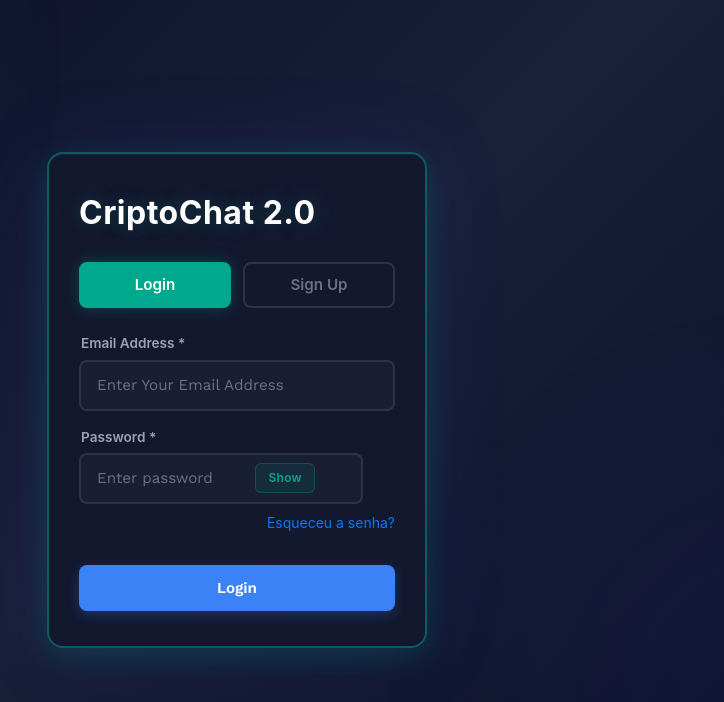
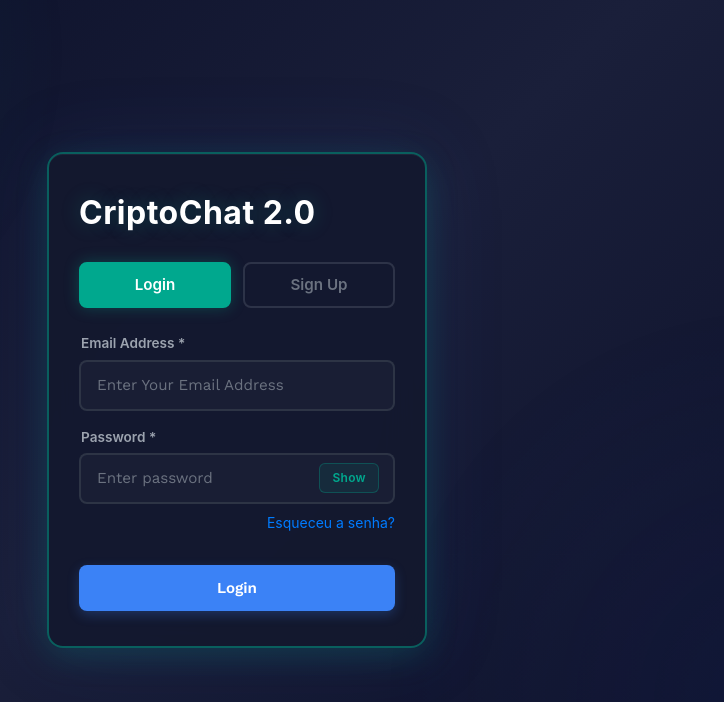
Before and after one commit to guilhermemonte31/Criptochat2, a React (Create React App) app in the folder mern-chat-app-master/frontend/: page / in a window 1280 px wide. Shown: the top 702 px of the page, without its empty margins (403-1127 px from the left). Built offline with nearby package versions, Linux system fonts and the light colour scheme.

Commit message:
Ajustes finais de Frontend

```diff
--- a/mern-chat-app-master/frontend/src/Pages/Homepage.css
+++ b/mern-chat-app-master/frontend/src/Pages/Homepage.css
@@ -161,12 +161,13 @@
 }
 
 .input-with-button input {
-  padding-right: 70px;
+  width: 100%;
+  padding-right: 90px;
 }
 
 .show-password-btn {
   position: absolute;
-  right: 80px;
+  right: 16px;
   top: 50%;
   transform: translateY(-50%);
   padding: 5px 12px;
--- a/mern-chat-app-master/frontend/src/components/Authentication/Login.js
+++ b/mern-chat-app-master/frontend/src/components/Authentication/Login.js
@@ -290,6 +290,10 @@ const Login = () => {
 
           <ModalFooter>
             <Button
+              style={{
+                fontVariantLigatures: "none",
+                WebkitFontVariantLigatures: "none"
+              }}
               colorScheme="blue"
               mr={3}
               isLoading={loadingReset}
```
Also changed, not shown: 10 other files (tests, documents, lock files or other folders).
